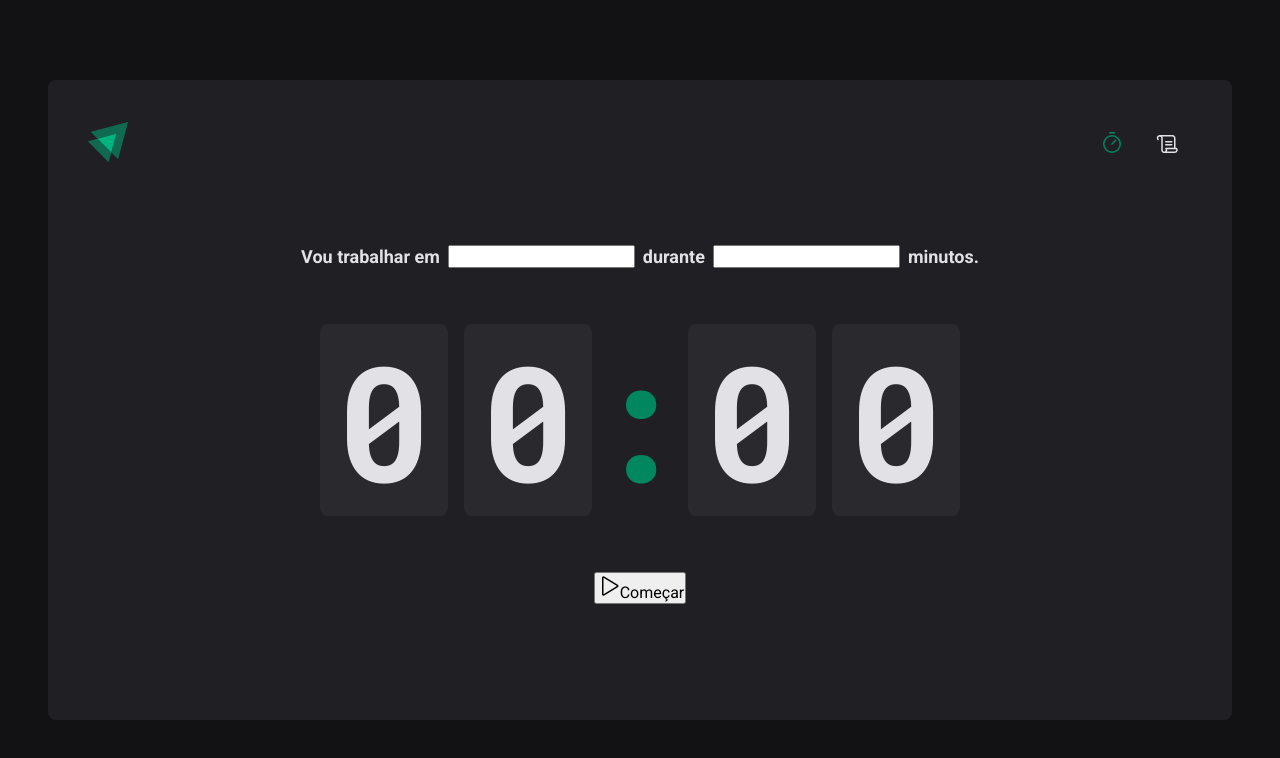
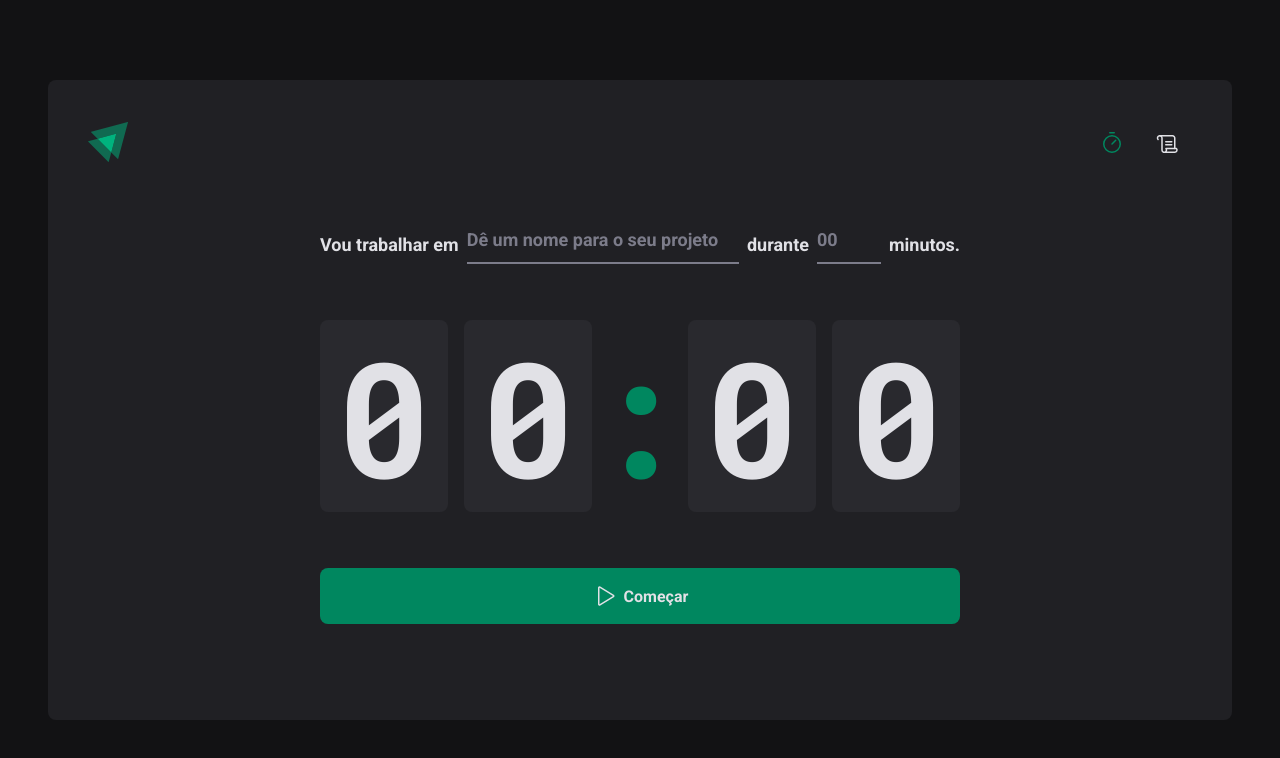
Before and after one commit to GustavoBenevenuto/timer-reactjs, a React (Vite) app: page / in a window 1280 px wide. Shown: the top 758 px of the page. Built offline with nearby package versions, Linux system fonts and the light colour scheme.

Commit message:
Finalizando Home

```diff
--- a/src/Pages/Home/index.tsx
+++ b/src/Pages/Home/index.tsx
@@ -1,5 +1,5 @@
 import { Play } from "phosphor-react";
-import { CountdownContainer, FormContainer, HomeContainer, Separator } from "./styles";
+import { CountdownContainer, FormContainer, HomeContainer, MinutesInput, Separator, StartButton, TaskInput } from "./styles";
 
 export function Home() {
     return (
@@ -7,9 +7,16 @@
             <form>
                 <FormContainer>
                     <label htmlFor="task">Vou trabalhar em</label>
-                    <input id="task" />
+                    <TaskInput
+                        id="task"
+                        placeholder="Dê um nome para o seu projeto"
+                    />
                     <label htmlFor="minutesAmount">durante</label>
-                    <input type="number" id="minutesAmount" />
+                    <MinutesInput
+                        type="number"
+                        id="minutesAmount"
+                        placeholder="00"
+                    />
                     <span>minutos.</span>
                 </FormContainer>
                 <CountdownContainer>
@@ -19,10 +26,10 @@
                     <span>0</span>
                     <span>0</span>
                 </CountdownContainer>
-                <button type="submit">
+                <StartButton type="submit">
                     <Play size={24} />
                     Começar
-                </button>
+                </StartButton>
             </form>
         </HomeContainer>
     )
--- a/src/Pages/Home/styles.ts
+++ b/src/Pages/Home/styles.ts
@@ -23,6 +23,35 @@
     font-weight: bold;
     flex-wrap: wrap;
 `
+
+const BaseInput = styled.input`
+    background: transparent;
+    height: 2.5rem;
+    border: 0;
+    border-bottom: 2px solid ${props => props.theme.cinza_500};
+    font-weight: bold;
+    font-size: 1.125rem;
+    padding: 0 0 0.5rem;
+    color: ${props => props.theme.cinza_100};
+
+    &::placeholder{
+        color: ${props => props.theme.cinza_500};
+    }
+
+    &:focus {
+        box-shadow: none;
+        border-color: ${props => props.theme.verde_500};
+    }
+`
+
+export const TaskInput = styled(BaseInput)`
+    flex: 1;
+`
+
+export const MinutesInput = styled(BaseInput)`
+    width: 4rem;
+`
+
 export const CountdownContainer = styled.div`
     font-family: 'Roboto Mono', monospace;
     font-size: 10rem;
@@ -44,3 +73,27 @@
     display: flex;
     justify-content: center;
 `
+
+export const StartButton = styled.button`
+    width: 100%;
+    border: 0;
+    padding: 1rem;
+    border-radius: 8px;
+    display: flex;
+    align-items: center;
+    justify-content: center;
+    gap: 0.5rem;
+    font-weight: bold;
+    cursor: pointer;
+    background: ${props => props.theme.verde_500};
+    color: ${props => props.theme.cinza_100};
+
+    &:disabled {
+        opacity: 0.7;
+        cursor: not-allowed;
+    }
+
+    &:not(:disabled)hover {
+        background: ${props => props.theme.verde_700};
+    }
+`
```
